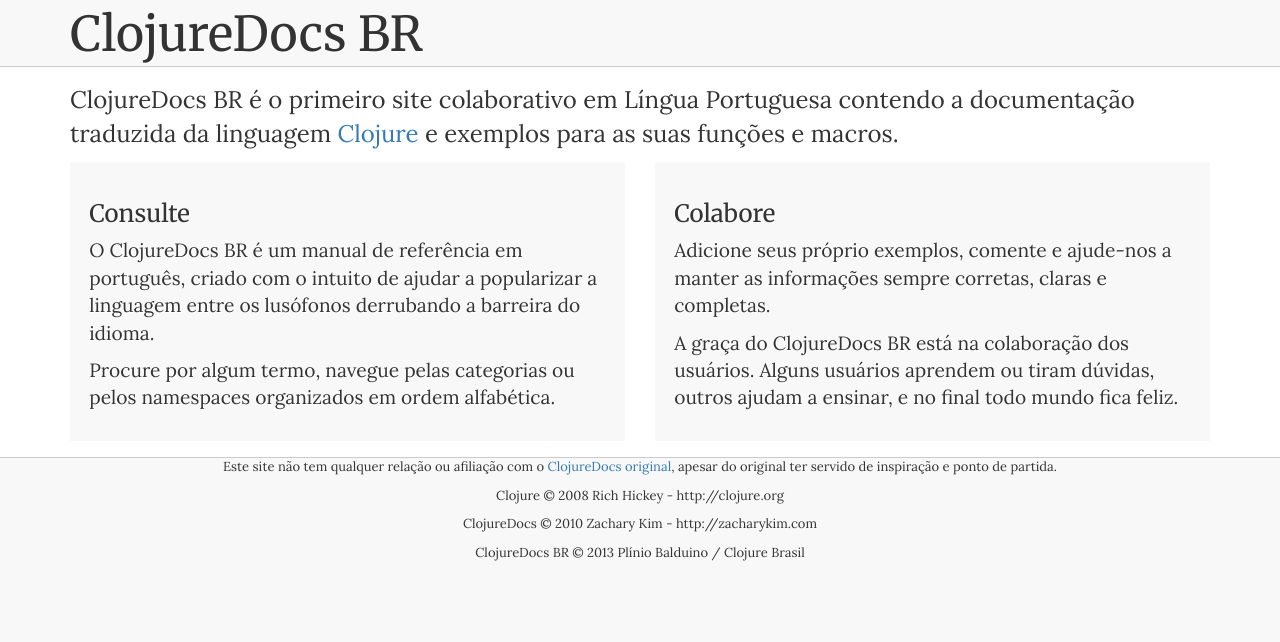
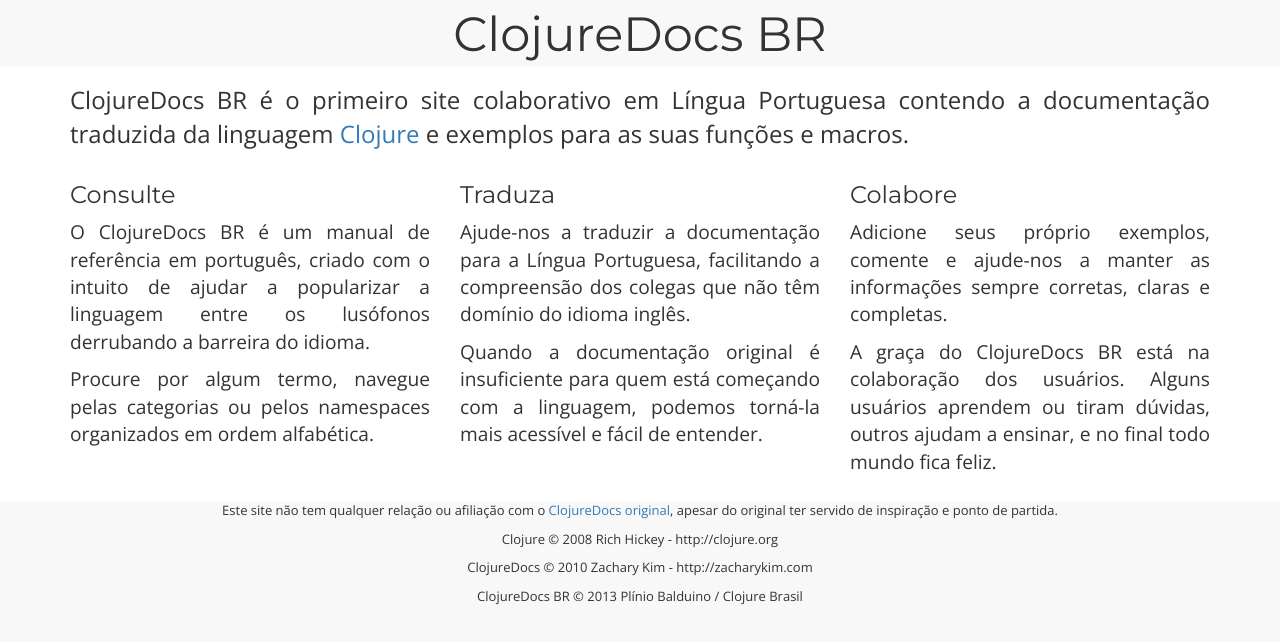
Before and after one commit to clj-br/clojuredocs, a plain HTML site: page resources/public/index.html in a window 1280 px wide. Drawn offline with nearby package versions, Linux system fonts and the light colour scheme.

Commit message:
Leiaute 2 - Fontes Sans, três colunas, sem bordas

```diff
--- a/resources/public/css/site.css
+++ b/resources/public/css/site.css
@@ -35,8 +35,7 @@
 }
 */
 
-@import 'https://fonts.googleapis.com/css?family=Merriweather';
-@import 'https://fonts.googleapis.com/css?family=Lora';
+@import 'https://fonts.googleapis.com/css?family=Montserrat|Open+Sans';
 
 html, body, div {
     font-size: 100%;
@@ -44,21 +43,20 @@
 
 body {
     color: #333;
-    font-family: 'Lora', georgia, serif;
+    font-family: 'Open Sans', Helvetica, sans-serif;
     background-color: #f8f8f8;
 }
 
 header {
+  text-align: center;
   width: 100%;
   font-size: 3em;
   height: 1.4em;
-    background-color: #f8f8f8;
-    border-bottom: #ccc 1px solid;
   display: block;
 }
 
 header div.container {
-    font-family: 'Merriweather', georgia, serif;
+    font-family: 'Montserrat', Helvetica, sans-serif;
     text-shadow: 1px 1px white;
 }
 
@@ -75,21 +73,17 @@
 
 .site-description {
   font-size: 1.5em;
+  text-align: justify;
 }
 
 .box {
   font-size: 0.8em;
   text-shadow: 1px 1px white;
-}
-
-.inner-box {
-  position: relative;
-  padding: 1em;
-  background-color: #f8f8f8;
+  text-align: justify;
 }
 
 .box h3 {
-    font-family: 'Merriweather', georgia, serif;
+    font-family: 'Montserrat', Helvetica, sans-serif;
     text-weight: bold;
 }
 
@@ -97,7 +91,6 @@
     width: 100%;
     font-size: small;
     background-color: #f8f8f8;
-    border-top: #ccc 1px solid;
     display: block;
     text-align: center;
 }
--- a/resources/public/index.html
+++ b/resources/public/index.html
@@ -7,9 +7,9 @@
     <meta name="description"
           content="ClojureDocs BR é o primeiro site colaborativo em Língua Portuguesa contendo a documentação traduzida da linguagem Clojure e exemplos para as suas funções e macros.">
 
-    <link href="/css/bootstrap.css" rel="stylesheet" type="text/css">
-    <link href="/css/bootstrap-theme.css" rel="stylesheet" type="text/css">
-    <link href="/css/site.css" rel="stylesheet" type="text/css">
+    <link href="css/bootstrap.css" rel="stylesheet" type="text/css">
+    <link href="css/bootstrap-theme.css" rel="stylesheet" type="text/css">
+    <link href="css/site.css" rel="stylesheet" type="text/css">
 
     <title>ClojureDocs BR</title>
 </head>
@@ -27,24 +27,24 @@
         <p>ClojureDocs BR é o primeiro site colaborativo em Língua Portuguesa contendo a documentação traduzida
             da linguagem <a href="http://clojure.org/">Clojure</a> e exemplos para as suas funções e macros.</p>
         <div class="row">
-            <div class="col-md-6 col-xs-6 box">
-                <div class="inner-box">
+            <div class="col-md-4 box">
                 <h3>Consulte</h3>
                 <p>O ClojureDocs BR é um manual de referência em português, criado com o intuito de ajudar a
                     popularizar a linguagem entre os lusófonos derrubando a barreira do idioma.</p>
                 <p>Procure por algum termo, navegue pelas categorias ou pelos namespaces organizados em ordem
                     alfabética.</p>
             </div>
+            <div class="col-md-4 box">
+                <h3>Traduza</h3>
+                <p>Ajude-nos a traduzir a documentação para a Língua Portuguesa, facilitando a compreensão dos colegas que não têm domínio do idioma inglês.</p>
+                <p>Quando a documentação original é insuficiente para quem está começando com a linguagem, podemos torná-la mais acessível e fácil de entender.</p>
             </div>
-            <div class="col-md-6 col-xs-6 box">
-                <div class="inner-box">
+            <div class="col-md-4 box">
                 <h3>Colabore</h3>
                 <p>Adicione seus próprio exemplos, comente e ajude-nos a manter as informações sempre corretas,
                     claras e completas.</p>
-
                 <p>A graça do ClojureDocs BR está na colaboração dos usuários. Alguns usuários aprendem ou tiram
                     dúvidas, outros ajudam a ensinar, e no final todo mundo fica feliz.</p>
-                </div>
             </div>
         </div>
     </div>
```
Also changed, not shown: resources/sample2.jpg (added). Lines whose indentation alone changed are shown as unchanged.
